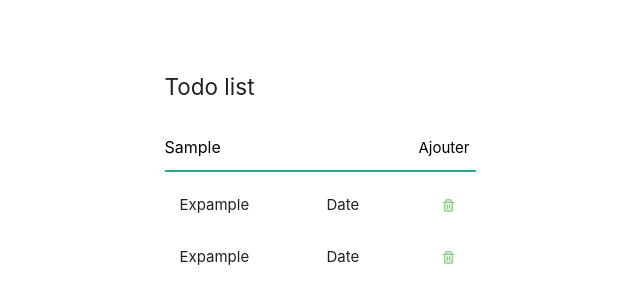
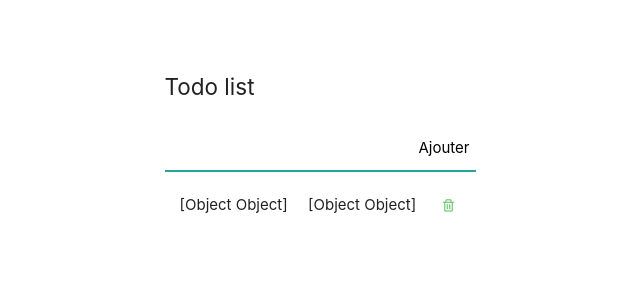
Before and after one commit to emerone/Pokemon-App, an Angular app: page / in a window 1280 px wide. Both pictures are taken after typing "Sample" into the empty fields and a click on the button "Ajouter". Shown: the top 304 px of the page, without its empty margins (320-960 px from the left). Built offline with nearby package versions, Linux system fonts and the light colour scheme.

Commit message:
Need to correct displayed content

```diff
--- a/src/app/todo-list.component.css
+++ b/src/app/todo-list.component.css
@@ -33,6 +33,9 @@ h1 {
   justify-content: space-between;
   padding: 0rem 1rem;
 }
+.cta-list > div > p::first-letter {
+  text-transform: uppercase;
+}
 
 
 i {
--- a/src/app/todo-list.component.html
+++ b/src/app/todo-list.component.html
@@ -1,17 +1,12 @@
 <main>
   <h1>Todo list</h1>
   <div class="cta-input">
-    <input type="text"><button>Ajouter</button>
+    <input type="text" #input><button (click)="addListItem($event, input, cta)">Ajouter</button>
   </div>
-  <div class="cta-list">
-    <div>
-      <p>Expample</p>
-      <p>Date</p>
-      <i #el (click)="removeParent($event)" class='bx bx-trash'></i>
-    </div>
-    <div>
-      <p>Expample</p>
-      <p>Date</p>
+  <div #cta class="cta-list">
+    <div *ngFor="let item of items">
+      <p>{{item}}</p>
+      <p>{{item}}</p>
       <i #el (click)="removeParent($event)" class='bx bx-trash'></i>
     </div>
   </div>
--- a/src/app/todo-list.component.ts
+++ b/src/app/todo-list.component.ts
@@ -6,9 +6,22 @@ import { Component } from '@angular/core';
   styleUrls: ["todo-list.component.css"]
 })
 export class AppTodoList {
+  items: Array<object> = []
 
   removeParent(e: MouseEvent): void {
     const parent: HTMLElement|null = (e.target as HTMLElement).parentElement
     parent?.remove()
   }
+
+  addListItem(e: MouseEvent|KeyboardEvent, input: HTMLInputElement, cta: HTMLDivElement):void {
+    const element: HTMLButtonElement|null = (e.target as HTMLButtonElement)
+    const value: string = input.value
+
+    const date: Date = new Date
+    const datePiped: string = date.getDate() + "/" + date.getMonth() + 1 + "/" + date.getFullYear();
+
+    this.items.push({text: value, date: datePiped})
+
+    input.value = ''
+  }
 }
```
